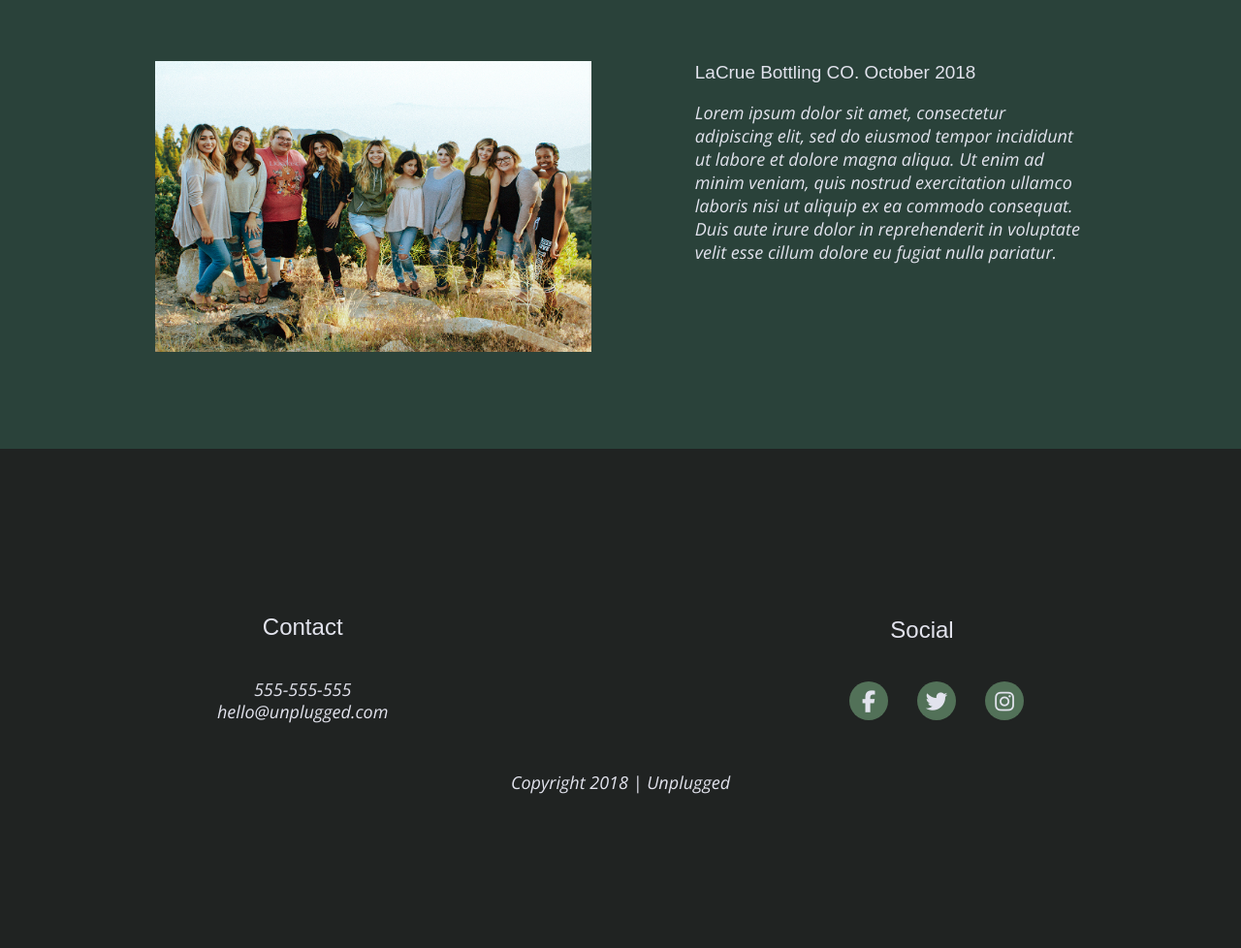
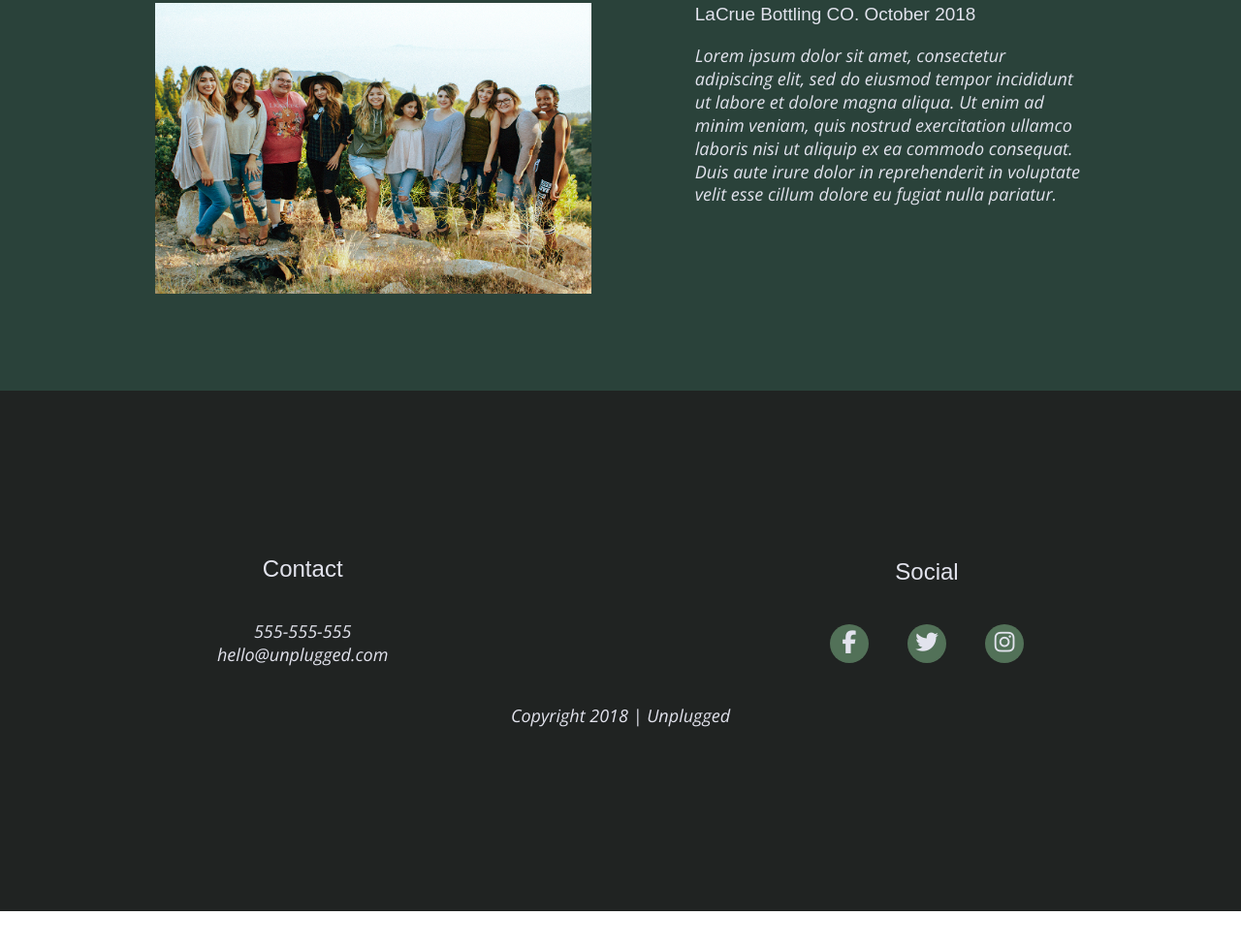
Before and after one commit to Mandy1071/unplugged-website, a website built with Parcel: page unplugged-starter/index.html in a window 1280 px wide. Shown: the part 2054-3032 px from the top of the page at 97% size. After the commit the page ends 2994 px from the top, so only its background shows below. Built offline with nearby package versions, Linux system fonts and the light colour scheme; files whose address does not match are found by name.

Commit message:
fixed icon styles

```diff
--- a/unplugged-starter/css/main.css
+++ b/unplugged-starter/css/main.css
@@ -114,6 +114,7 @@ textarea {
      font-family: 'Popins', sans-serif;
      font-size: 1.875em;
      font-weight: 500;
+     margin: 0;
    }
 
    h3,
@@ -128,10 +129,6 @@ textarea {
      font-size: .875em;
      line-height: 1.285em;
    }
-
-  .footer-content{
-    margin-bottom: 50px;
-  }
 
   .copyright {
     text-align: center;
@@ -231,9 +228,17 @@ textarea {
    }
 
    footer .social-icons p {
+     background-color: #527158;
+     border-radius: 50%;
+     width: 40px;
+     height: 40px;
      display: flex;
      justify-content: center;
      align-items: center;
+   }
+
+   footer .social-icons p i {
+     font-size: 1.3125em;
    }
 
    footer .social-icons {
@@ -243,7 +248,7 @@ textarea {
    }
 
    footer .copyright {
-     margin: 20px 0;
+     margin: 40px 0;
    }
    /*===== Mobile Styles - Homepage =====*/
 
@@ -364,15 +369,7 @@ textarea {
      height: 200px;
    }
 
-   footer i {
-    background-color: #527158;
-    margin-left: 30px;
-    font-size: 1.250em;
-    width: 40px;
-    height: 30px;
-    border-radius: 50%;
-    padding-top: 10px;
-  }
+
 
    /* ========================================
       About Page
@@ -597,6 +594,10 @@ textarea {
       flex-flow: row wrap;
     }
 
+    .hero-area {
+      min-height: 600px;
+    }
+
     .hero-area h1 {
       font-size: 3em;
       line-height: 1;
@@ -694,6 +695,11 @@ textarea {
       line-height: 1.285;
     }
 
+    footer .social-icons {
+      width: 12.5em;
+      justify-content: space-between;
+    }
+
     footer .copyright {
       width: 100%;
     }
@@ -710,7 +716,7 @@ textarea {
     }
 
     .mission-content p {
-      width: 30%;
+      width: 45%;
     }
 
     .map figure {
```
